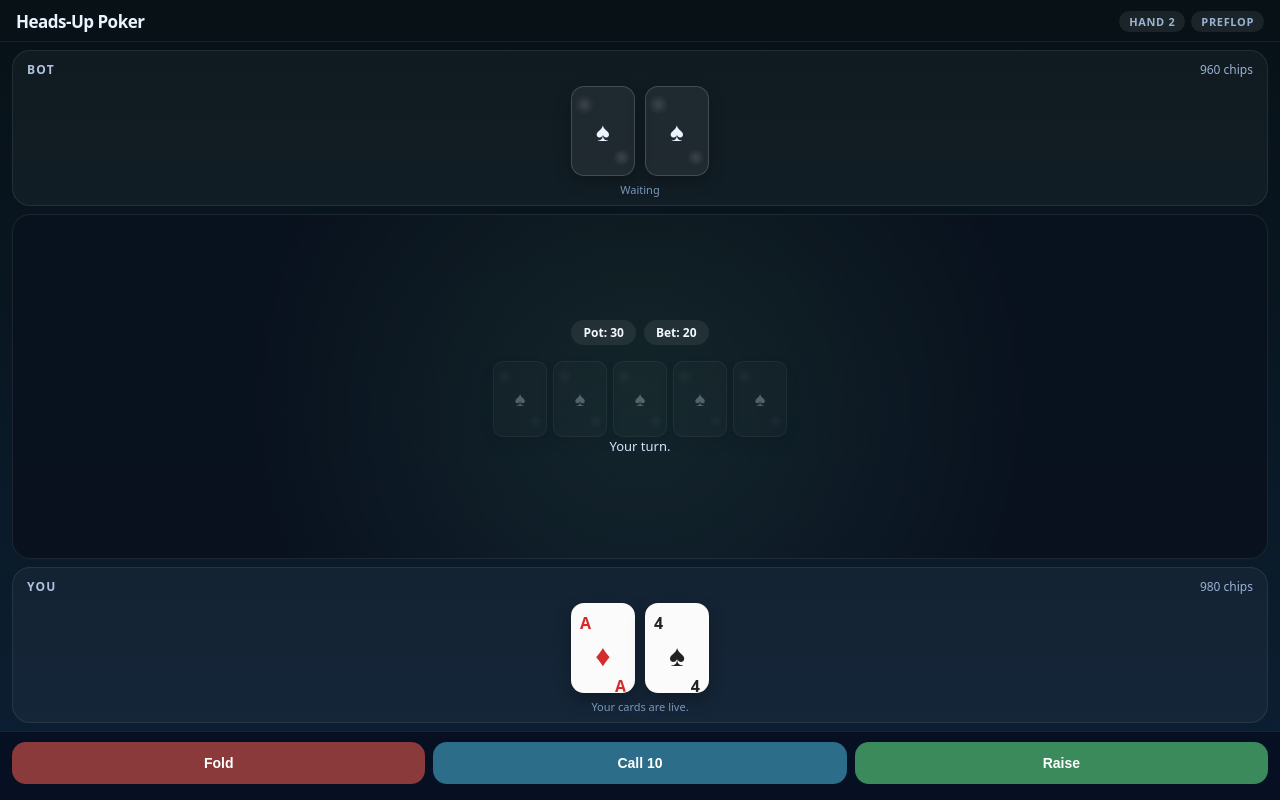
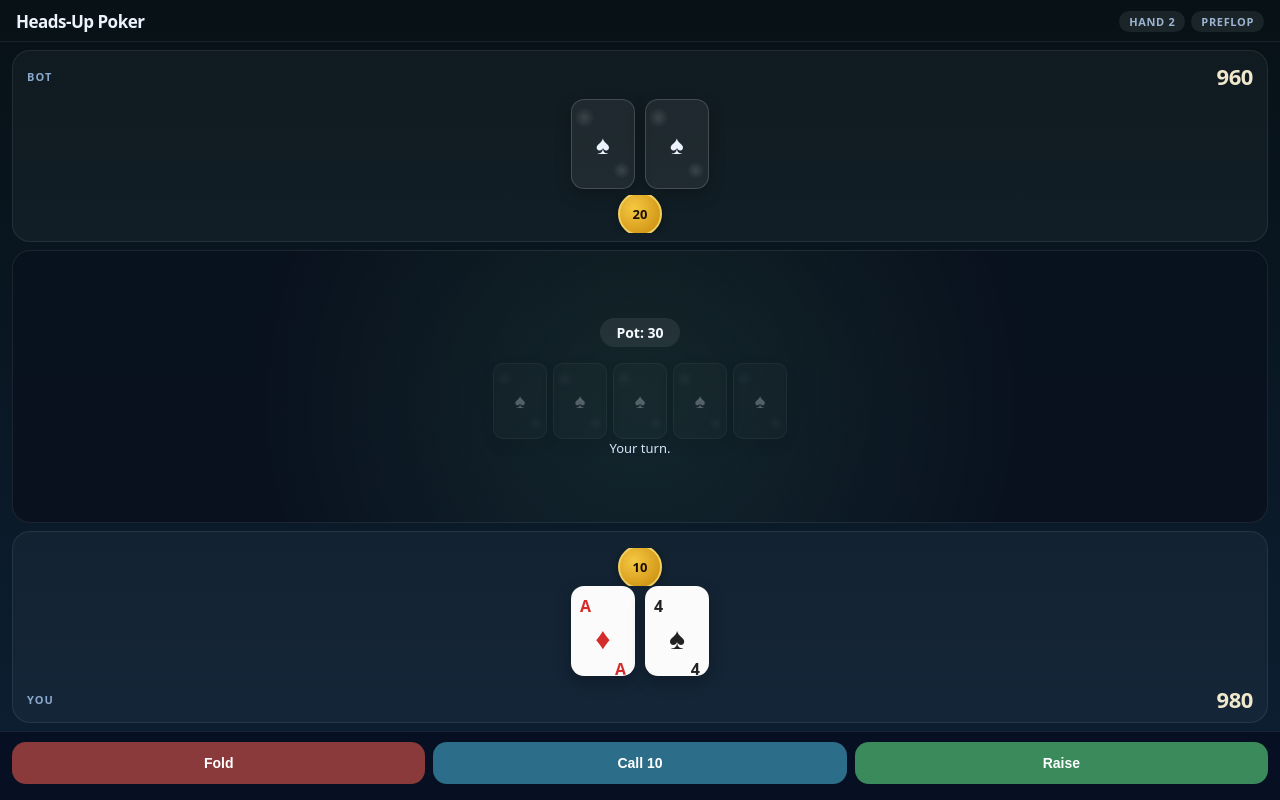
Before and after one commit to Vaibhavborra/poker-tell-detector, a React (Vite) app: page / in a window 1280 px wide. Built offline with nearby package versions, Linux system fonts and the light colour scheme.

Commit message:
buy-in counter, bet chip badges, bigger stacks, 3.5s hand reveal, showdown-only bot reveal

```diff
--- a/src/App.jsx
+++ b/src/App.jsx
@@ -8,7 +8,7 @@ const SUITS = {
   s: { symbol: '♠', color: '#222' },
 };
 
-// ─── Sound ───────────────────────────────────────────────────────────────────
+// ─── Sound ────────────────────────────────────────────────────────────────────
 let audioCtx = null;
 function getCtx() {
   if (!audioCtx) audioCtx = new (window.AudioContext || window['webkitAudioContext'])();
@@ -18,10 +18,8 @@ function getCtx() {
 function tone(ctx, freq, start, dur, vol = 0.28, type = 'sine') {
   const osc = ctx.createOscillator();
   const gain = ctx.createGain();
-  osc.connect(gain);
-  gain.connect(ctx.destination);
-  osc.type = type;
-  osc.frequency.value = freq;
+  osc.connect(gain); gain.connect(ctx.destination);
+  osc.type = type; osc.frequency.value = freq;
   gain.gain.setValueAtTime(vol, ctx.currentTime + start);
   gain.gain.exponentialRampToValueAtTime(0.001, ctx.currentTime + start + dur);
   osc.start(ctx.currentTime + start);
@@ -31,64 +29,76 @@ function playSound(type) {
   try {
     const ctx = getCtx();
     if (type === 'win') {
-      tone(ctx, 523, 0,    0.25);
-      tone(ctx, 659, 0.13, 0.25);
-      tone(ctx, 784, 0.26, 0.45);
-      tone(ctx, 1046,0.38, 0.5, 0.2);
+      tone(ctx, 523, 0, 0.25); tone(ctx, 659, 0.13, 0.25);
+      tone(ctx, 784, 0.26, 0.45); tone(ctx, 1046, 0.38, 0.5, 0.2);
     } else if (type === 'lose') {
-      tone(ctx, 392, 0,    0.3);
-      tone(ctx, 311, 0.18, 0.35);
+      tone(ctx, 392, 0, 0.3); tone(ctx, 311, 0.18, 0.35);
       tone(ctx, 220, 0.38, 0.55, 0.32);
     } else if (type === 'fold') {
-      tone(ctx, 220, 0,    0.08, 0.4, 'triangle');
+      tone(ctx, 220, 0, 0.08, 0.4, 'triangle');
       tone(ctx, 160, 0.06, 0.18, 0.25, 'triangle');
     }
   } catch (_) {}
 }
 
-// ─── Card component ───────────────────────────────────────────────────────────
+// ─── Card ─────────────────────────────────────────────────────────────────────
 function Card({ card, hidden, glowing, small }) {
   const isHidden = hidden || !card || card === '??';
   const suit = isHidden ? null : card[1];
   const rank = isHidden ? null : card[0];
   const suitInfo = SUITS[suit] || { symbol: suit, color: '#000' };
-  const w = small ? 54 : 64;
-  const h = small ? 76 : 90;
-
+  const w = small ? 54 : 64; const h = small ? 76 : 90;
   const style = {
-    width: w, height: h,
-    borderRadius: small ? 10 : 13,
+    width: w, height: h, borderRadius: small ? 10 : 13,
     border: '1px solid rgba(255,255,255,0.16)',
     background: isHidden ? 'linear-gradient(180deg,#18304e,#0f1d32)' : '#fbfbfb',
     boxShadow: glowing ? '0 0 14px rgba(255,209,71,0.65)' : '0 6px 16px rgba(0,0,0,0.28)',
     display: 'flex', flexDirection: 'column', justifyContent: 'space-between',
-    padding: small ? 6 : 8,
-    opacity: card ? 1 : 0.35,
-    overflow: 'hidden', flexShrink: 0,
+    padding: small ? 6 : 8, opacity: card ? 1 : 0.35, overflow: 'hidden', flexShrink: 0,
   };
-  const backPattern = {
-    backgroundImage:
-      'radial-gradient(circle at 20% 20%,rgba(255,255,255,0.14) 0,rgba(255,255,255,0.02) 12%),radial-gradient(circle at 80% 80%,rgba(255,255,255,0.16) 0,rgba(255,255,255,0.04) 10%)',
-  };
+  const back = { backgroundImage: 'radial-gradient(circle at 20% 20%,rgba(255,255,255,0.14) 0,rgba(255,255,255,0.02) 12%),radial-gradient(circle at 80% 80%,rgba(255,255,255,0.16) 0,rgba(255,255,255,0.04) 10%)' };
+  return (
+    <div style={isHidden ? { ...style, ...back } : style}>
+      {isHidden
+        ? <div style={{ width:'100%',height:'100%',display:'flex',alignItems:'center',justifyContent:'center',fontSize:small?20:26 }}>♠</div>
+        : <>
+            <span style={{ color:suitInfo.color, fontSize:small?13:16, fontWeight:700 }}>{rank}</span>
+            <span style={{ color:suitInfo.color, fontSize:small?24:30, textAlign:'center' }}>{suitInfo.symbol}</span>
+            <span style={{ color:suitInfo.color, fontSize:small?13:16, fontWeight:700, alignSelf:'flex-end' }}>{rank}</span>
+          </>
+      }
+    </div>
+  );
+}
 
+// ─── Bet chip badge ───────────────────────────────────────────────────────────
+function BetBadge({ amount }) {
+  const visible = amount > 0;
   return (
-    <div style={isHidden ? { ...style, ...backPattern } : style}>
-      {isHidden ? (
-        <div style={{ width:'100%', height:'100%', display:'flex', alignItems:'center', justifyContent:'center', fontSize: small?20:26 }}>♠</div>
-      ) : (
-        <>
-          <span style={{ color: suitInfo.color, fontSize: small?13:16, fontWeight:700 }}>{rank}</span>
-          <span style={{ color: suitInfo.color, fontSize: small?24:30, textAlign:'center' }}>{suitInfo.symbol}</span>
-          <span style={{ color: suitInfo.color, fontSize: small?13:16, fontWeight:700, alignSelf:'flex-end' }}>{rank}</span>
-        </>
-      )}
+    <div style={{
+      display: 'flex', justifyContent: 'center', alignItems: 'center',
+      height: visible ? 38 : 0,
+      opacity: visible ? 1 : 0,
+      overflow: 'hidden',
+      transition: 'height 300ms ease, opacity 300ms ease',
+      marginTop: visible ? 6 : 0,
+    }}>
+      <div style={{
+        width: 44, height: 44, borderRadius: '50%',
+        background: 'radial-gradient(circle at 35% 35%, #f5c842, #c8880a)',
+        border: '2px solid #f0d060',
+        boxShadow: '0 2px 8px rgba(0,0,0,0.4)',
+        display: 'flex', alignItems: 'center', justifyContent: 'center',
+        fontSize: amount >= 1000 ? 10 : amount >= 100 ? 11 : 13,
+        fontWeight: 800, color: '#1a0e00',
+      }}>{amount}</div>
     </div>
   );
 }
 
 // ─── App ──────────────────────────────────────────────────────────────────────
 export default function App() {
-  const engineRef    = useRef(new PokerGame());
+  const engineRef     = useRef(new PokerGame());
   const nextHandTimer = useRef(null);
   const botTimer      = useRef(null);
   const dealTimer     = useRef(null);
@@ -101,7 +111,8 @@ export default function App() {
   const [isDealing,     setIsDealing]     = useState(true);
   const [reducedMotion, setReducedMotion] = useState(false);
   const [raiseMode,     setRaiseMode]     = useState(false);
-  const [raiseAction,   setRaiseAction]   = useState('raise'); // 'bet' | 'raise'
+  const [raiseAction,   setRaiseAction]   = useState('raise');
+  const [buyIns,        setBuyIns]        = useState({ player: 0, bot: 0 });
 
   const BB = engineRef.current.bigBlind;
 
@@ -113,9 +124,8 @@ export default function App() {
 
   const startNewHand = (rebuy = false) => {
     if (nextHandTimer.current) { clearTimeout(nextHandTimer.current); nextHandTimer.current = null; }
-    engineRef.current[rebuy ? 'resetMatch' : 'startHand'] && (rebuy ? engineRef.current.resetMatch() : null);
     if (rebuy) { engineRef.current.resetMatch(); setMessage('Stacks reset — new hand.'); }
-    else { setMessage('Dealing…'); }
+    else setMessage('Dealing…');
     engineRef.current.startHand();
     setWagerAmount(BB);
     setIsDealing(true);
@@ -124,7 +134,6 @@ export default function App() {
     syncState();
   };
 
-  // init
   useEffect(() => {
     const media = window.matchMedia('(prefers-reduced-motion: reduce)');
     setReducedMotion(media.matches);
@@ -134,7 +143,6 @@ export default function App() {
     return () => media.removeEventListener('change', l);
   }, []);
 
-  // deal animation
   useEffect(() => {
     if (!gameState || !isDealing) return;
     if (dealStep >= 4) {
@@ -146,7 +154,6 @@ export default function App() {
     return () => clearTimeout(dealTimer.current);
   }, [dealStep, gameState, isDealing, reducedMotion]);
 
-  // bot turn
   useEffect(() => {
     if (!gameState || gameState.winner || isDealing || gameState.toAct !== 'bot') return;
     setBotThinking(true);
@@ -163,21 +170,29 @@ export default function App() {
     return () => clearTimeout(botTimer.current);
   }, [gameState?.toAct, gameState?.winner, isDealing, reducedMotion]);
 
-  // winner → sound + next hand
   useEffect(() => {
     if (!gameState?.winner) return;
     const result = engineRef.current.getState().handLog?.result;
     if (gameState.winner === 'player') playSound('win');
-    else if (result?.method === 'fold') playSound('fold'); // player folded
+    else if (result?.method === 'fold') playSound('fold');
     else playSound('lose');
 
+    // 3.5 s to see the result before next hand
     nextHandTimer.current = setTimeout(() => {
-      startNewHand(gameState.playerStack <= 0 || gameState.botStack <= 0);
-    }, reducedMotion ? 1200 : 2000);
+      const playerBust = (gameState.playerStack ?? 1) <= 0;
+      const botBust    = (gameState.botStack ?? 1) <= 0;
+      const rebuy      = playerBust || botBust;
+      if (rebuy) {
+        setBuyIns(prev => ({
+          player: prev.player + (playerBust ? 1 : 0),
+          bot:    prev.bot    + (botBust    ? 1 : 0),
+        }));
+      }
+      startNewHand(rebuy);
+    }, reducedMotion ? 1500 : 3500);
     return () => clearTimeout(nextHandTimer.current);
   }, [gameState?.winner, reducedMotion]);
 
-  // reset raise mode when turn changes
   useEffect(() => {
     const disabled = !(gameState?.toAct === 'player' && !botThinking && !isDealing && !gameState?.winner);
     if (disabled) setRaiseMode(false);
@@ -204,52 +219,56 @@ export default function App() {
     if (engineRef.current.winner) finishHand();
   };
 
-  if (!gameState) {
-    return <div style={{ height:'100%', display:'flex', alignItems:'center', justifyContent:'center', background:'#071116', color:'#c8d7ef', fontSize:16 }}>Loading…</div>;
-  }
+  if (!gameState) return (
+    <div style={{ height:'100%',display:'flex',alignItems:'center',justifyContent:'center',background:'#071116',color:'#c8d7ef',fontSize:16 }}>Loading…</div>
+  );
 
-  const callAmount    = Math.max(gameState.currentBet - gameState.playerCommit, 0);
-  const minWager      = Math.max(BB, callAmount || BB);
-  const maxWager      = Math.max(0, gameState.playerStack);
+  const callAmount     = Math.max(gameState.currentBet - gameState.playerCommit, 0);
+  const minWager       = Math.max(BB, callAmount || BB);
+  const maxWager       = Math.max(0, gameState.playerStack);
   const actionDisabled = !(gameState.toAct === 'player' && !botThinking && !isDealing && !gameState.winner);
-  const community     = [...gameState.community, null, null, null, null, null].slice(0, 5);
-  const hasBet        = gameState.availableActions.includes('bet');
-  const hasRaise      = gameState.availableActions.includes('raise');
+  const community      = [...gameState.community, null, null, null, null, null].slice(0, 5);
+  const hasBet         = gameState.availableActions.includes('bet');
+  const hasRaise       = gameState.availableActions.includes('raise');
+  // Only reveal bot cards at showdown, not on fold
+  const revealBot      = gameState.street === 'showdown' && !!gameState.winner;
 
   return (
     <div style={page}>
-      {/* ── Top bar ── */}
+      {/* Top bar */}
       <div style={topBar}>
         <span style={titleTxt}>Heads-Up Poker</span>
         <div style={metaRow}>
-          <span style={chip}>Hand {gameState.handNumber}</span>
-          <span style={chip}>{gameState.street}</span>
+          <span style={metaChip}>Hand {gameState.handNumber}</span>
+          <span style={metaChip}>{gameState.street}</span>
         </div>
       </div>
 
-      {/* ── Game area ── */}
+      {/* Game area */}
       <div style={gameArea}>
-        {/* Bot */}
-        <div style={panel(gameState.winner === 'bot')}>
+
+        {/* Bot panel */}
+        <div style={panelStyle(gameState.winner === 'bot')}>
           <div style={panelHead}>
             <span style={panelName}>Bot</span>
-            <span style={stackTxt}>{gameState.botStack} chips</span>
+            <div style={stackGroup}>
+              <span style={stackBig}>{gameState.botStack}</span>
+              {buyIns.bot > 0 && <span style={buyInBadge}>↩{buyIns.bot}</span>}
+            </div>
           </div>
           <div style={cardRow}>
             {gameState.botHole.map((c, i) => (
-              <Card key={i} card={c} hidden={!gameState.winner} glowing={gameState.winner === 'bot'} />
+              <Card key={i} card={c} hidden={!revealBot} glowing={gameState.winner === 'bot'} />
             ))}
           </div>
-          <div style={statusTxt}>
-            {gameState.toAct === 'bot' && !gameState.winner ? 'Thinking…' : 'Waiting'}
-          </div>
+          {/* Bot's bet chip — bottom of panel, facing board */}
+          <BetBadge amount={gameState.botCommit} />
         </div>
 
         {/* Board */}
         <div style={board}>
           <div style={potRow}>
-            <span style={pill}>Pot: {gameState.pot}</span>
-            {gameState.currentBet > 0 && <span style={pill}>Bet: {gameState.currentBet}</span>}
+            <span style={potPill}>Pot: {gameState.pot}</span>
           </div>
           <div style={communityRow}>
             {community.map((c, i) => (
@@ -261,41 +280,42 @@ export default function App() {
           <div style={msgTxt}>{message}</div>
         </div>
 
-        {/* Player */}
-        <div style={panel(gameState.winner === 'player')}>
-          <div style={panelHead}>
-            <span style={panelName}>You</span>
-            <span style={stackTxt}>{gameState.playerStack} chips</span>
-          </div>
+        {/* Player panel */}
+        <div style={panelStyle(gameState.winner === 'player')}>
+          {/* Player's bet chip — top of panel, facing board */}
+          <BetBadge amount={gameState.playerCommit} />
           <div style={cardRow}>
             {gameState.playerHole.map((c, i) => (
               <Card key={i} card={c} hidden={false} glowing={gameState.winner === 'player'} />
             ))}
           </div>
-          <div style={statusTxt}>Your cards are live.</div>
+          <div style={{ ...panelHead, marginTop: 8, marginBottom: 0 }}>
+            <span style={panelName}>You</span>
+            <div style={stackGroup}>
+              <span style={stackBig}>{gameState.playerStack}</span>
+              {buyIns.player > 0 && <span style={buyInBadge}>↩{buyIns.player}</span>}
+            </div>
+          </div>
         </div>
+
       </div>
 
-      {/* ── Action bar ── */}
+      {/* Action bar */}
       <div style={actionBar(actionDisabled)}>
         {raiseMode ? (
-          /* ── Raise mode ── */
           <>
             <div style={sliderRow}>
-              <input
-                type="range"
-                min={minWager} max={maxWager} value={wagerAmount}
+              <input type="range" min={minWager} max={maxWager} value={wagerAmount}
                 onChange={e => setWagerAmount(Math.max(minWager, Number(e.target.value) || minWager))}
-                style={slider}
-              />
+                style={sliderStyle} />
               <span style={wagerVal}>{wagerAmount}</span>
             </div>
             <div style={btnRow}>
-              <button style={btn('#334', false, 'auto')} onClick={() => setRaiseMode(false)}>← Back</button>
-              <button style={btn('#334', wagerAmount <= minWager, 36)}
+              <button style={btn('#2a3a4a', false, 'auto')} onClick={() => setRaiseMode(false)}>← Back</button>
+              <button style={btn('#2a3a4a', wagerAmount <= minWager, 36)}
                 onClick={() => setWagerAmount(a => Math.max(minWager, a - BB))}>−{BB}</button>
               <span style={raiseCtr}>{wagerAmount}</span>
-              <button style={btn('#334', wagerAmount >= maxWager, 36)}
+              <button style={btn('#2a3a4a', wagerAmount >= maxWager, 36)}
                 onClick={() => setWagerAmount(a => Math.min(maxWager, a + BB))}>+{BB}</button>
               <button style={btn('#3a8a5c', false, 'auto')}
                 onClick={() => handlePlayerAction(raiseAction, wagerAmount)}>
@@ -304,7 +324,6 @@ export default function App() {
             </div>
           </>
         ) : (
-          /* ── Normal mode ── */
           <div style={btnRow}>
             <button style={btn('#8a3a3a', actionDisabled)} disabled={actionDisabled}
               onClick={() => handlePlayerAction('fold')}>Fold</button>
@@ -330,9 +349,7 @@ const page = {
   height: '100%',
   background: 'linear-gradient(180deg,#071116 0%,#0c1f33 100%)',
   color: '#edf2ff',
-  display: 'flex',
-  flexDirection: 'column',
-  overflow: 'hidden',
+  display: 'flex', flexDirection: 'column', overflow: 'hidden',
 };
 
 const topBar = {
@@ -343,7 +360,7 @@ const topBar = {
 };
 const titleTxt = { fontSize: 17, fontWeight: 800, letterSpacing: '-0.03em' };
 const metaRow  = { display: 'flex', gap: 6 };
-const chip     = {
+const metaChip = {
   fontSize: 11, fontWeight: 600,
   background: 'rgba(255,255,255,0.08)', borderRadius: 999,
   padding: '3px 10px', color: '#9cb3d0',
@@ -353,11 +370,10 @@ const chip     = {
 const gameArea = {
   flex: 1, minHeight: 0,
   display: 'flex', flexDirection: 'column',
-  padding: '8px 12px', gap: 8,
-  overflow: 'hidden',
+  padding: '8px 12px', gap: 8, overflow: 'hidden',
 };
 
-const panel = (glow) => ({
+const panelStyle = (glow) => ({
   borderRadius: 18, padding: '10px 14px 8px',
   background: 'rgba(255,255,255,0.04)',
   border: glow ? '1px solid rgba(255,210,73,0.7)' : '1px solid rgba(255,255,255,0.08)',
@@ -365,10 +381,16 @@ const panel = (glow) => ({
   flexShrink: 0,
 });
 const panelHead = { display: 'flex', justifyContent: 'space-between', alignItems: 'center', marginBottom: 8 };
-const panelName = { fontSize: 12, fontWeight: 700, textTransform: 'uppercase', letterSpacing: '0.1em', color: '#b0c3de' };
-const stackTxt  = { fontSize: 12, color: '#9ab1d2' };
-const statusTxt = { marginTop: 6, fontSize: 11, color: '#7a96b8', textAlign: 'center' };
-const cardRow   = { display: 'flex', gap: 10, justifyContent: 'center' };
+const panelName = { fontSize: 11, fontWeight: 700, textTransform: 'uppercase', letterSpacing: '0.1em', color: '#8aa8cc' };
+const stackGroup = { display: 'flex', alignItems: 'center', gap: 6 };
+const stackBig   = { fontSize: 22, fontWeight: 800, color: '#f0e8cc', letterSpacing: '-0.02em' };
+const buyInBadge = {
+  fontSize: 10, fontWeight: 700,
+  background: 'rgba(255,100,100,0.18)', color: '#f08080',
+  borderRadius: 999, padding: '2px 7px',
+  border: '1px solid rgba(255,100,100,0.3)',
+};
+const cardRow = { display: 'flex', gap: 10, justifyContent: 'center' };
 
 const board = {
   flex: 1, minHeight: 0,
@@ -379,10 +401,14 @@ const board = {
   display: 'flex', flexDirection: 'column', alignItems: 'center', justifyContent: 'center',
   gap: 8,
 };
-const potRow     = { display: 'flex', gap: 8, justifyContent: 'center', flexWrap: 'wrap' };
-const pill       = { padding: '4px 12px', borderRadius: 999, background: 'rgba(255,255,255,0.07)', color: '#f5f8ff', fontSize: 12, fontWeight: 700 };
+const potRow = { display: 'flex', gap: 8, justifyContent: 'center' };
+const potPill = {
+  padding: '5px 16px', borderRadius: 999,
+  background: 'rgba(255,255,255,0.08)', color: '#f5f8ff',
+  fontSize: 14, fontWeight: 800,
+};
 const communityRow = { display: 'flex', gap: 6, justifyContent: 'center', flexWrap: 'nowrap' };
-const cardSlot   = (i, active, rm) => ({
+const cardSlot = (i, active, rm) => ({
   transform: active ? 'translateY(0)' : 'translateY(8px)',
   opacity: active ? 1 : 0.3,
   transition: rm ? 'none' : `transform 240ms ease ${i*55}ms, opacity 240ms ease ${i*55}ms`,
@@ -399,13 +425,11 @@ const actionBar = (disabled) => ({
   opacity: disabled ? 0.75 : 1,
   transition: 'opacity 200ms ease',
 });
-
-const sliderRow = { display: 'flex', alignItems: 'center', gap: 8, marginBottom: 10 };
-const slider    = { flex: 1, accentColor: '#4dc9a7', height: 20 };
-const wagerVal  = { minWidth: 40, textAlign: 'center', fontSize: 13, fontWeight: 700, color: '#eef5ff', flexShrink: 0 };
-const raiseCtr  = { flex: 1, textAlign: 'center', fontSize: 15, fontWeight: 700, color: '#eef5ff' };
-
-const btnRow = { display: 'flex', gap: 8, alignItems: 'center' };
+const sliderRow  = { display: 'flex', alignItems: 'center', gap: 8, marginBottom: 10 };
+const sliderStyle = { flex: 1, accentColor: '#4dc9a7', height: 20 };
+const wagerVal   = { minWidth: 40, textAlign: 'center', fontSize: 13, fontWeight: 700, color: '#eef5ff', flexShrink: 0 };
+const raiseCtr   = { flex: 1, textAlign: 'center', fontSize: 15, fontWeight: 700, color: '#eef5ff' };
+const btnRow     = { display: 'flex', gap: 8, alignItems: 'center' };
 
 const btn = (color, disabled, flex = 1) => ({
   flex,
```
